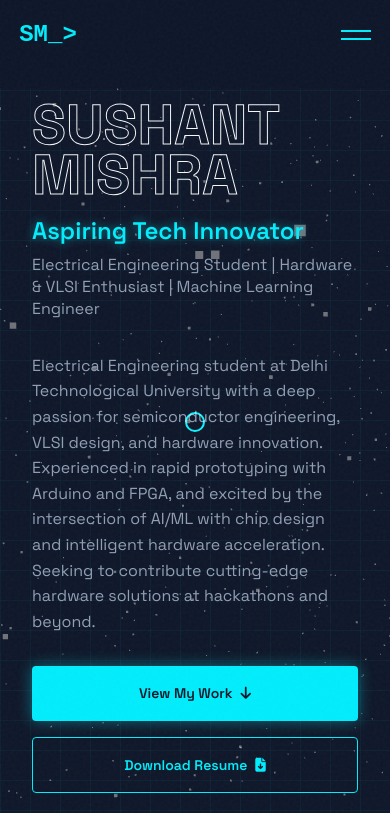
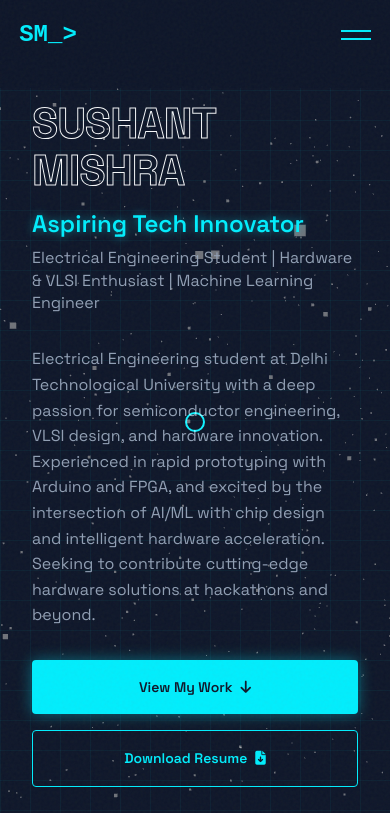
Before and after one commit to sushant-mishra-dtu/Portfolio, a plain HTML site: page index.html in a window 390 px wide. Shown: the top 813 px of the page. Drawn offline with nearby package versions, Linux system fonts and the light colour scheme; animation ran at ten frames a second; a script that the page names is missing; a web font is replaced by a local one.

Commit message:
Fix hero font size and hide cursor on touch

```diff
--- a/sushant-portfolio.css
+++ b/sushant-portfolio.css
@@ -113,6 +113,9 @@ body {
 .custom-cursor.hover {
   width: 40px; height: 40px;
   background-color: rgba(0, 240, 255, 0.2);
+}
+@media (pointer: coarse) {
+  .custom-cursor { display: none !important; }
 }
 
 /* Navigation */
@@ -746,7 +749,7 @@ body {
 
   /* --- HERO UI (MOBILE) --- */
   .hero-split { padding-top: 100px; gap: 2rem; text-align: left; }
-  .hero-title-outlined { font-size: 3.5rem; -webkit-text-stroke: 1px var(--text-main); margin-bottom: 1rem; }
+  .hero-title-outlined { font-size: clamp(2rem, 11vw, 3.2rem); line-height: 1.1; letter-spacing: -0.02em; -webkit-text-stroke: 1px var(--text-main); margin-bottom: 1rem; word-break: keep-all; overflow-wrap: normal; }
   .hero-line { font-size: 1.5rem; }
   .hero-line.sub-line { font-size: 1rem; line-height: 1.4; }
   .hero-desc { text-align: left; margin: 0 0 2rem 0; font-size: 1rem; }
```
